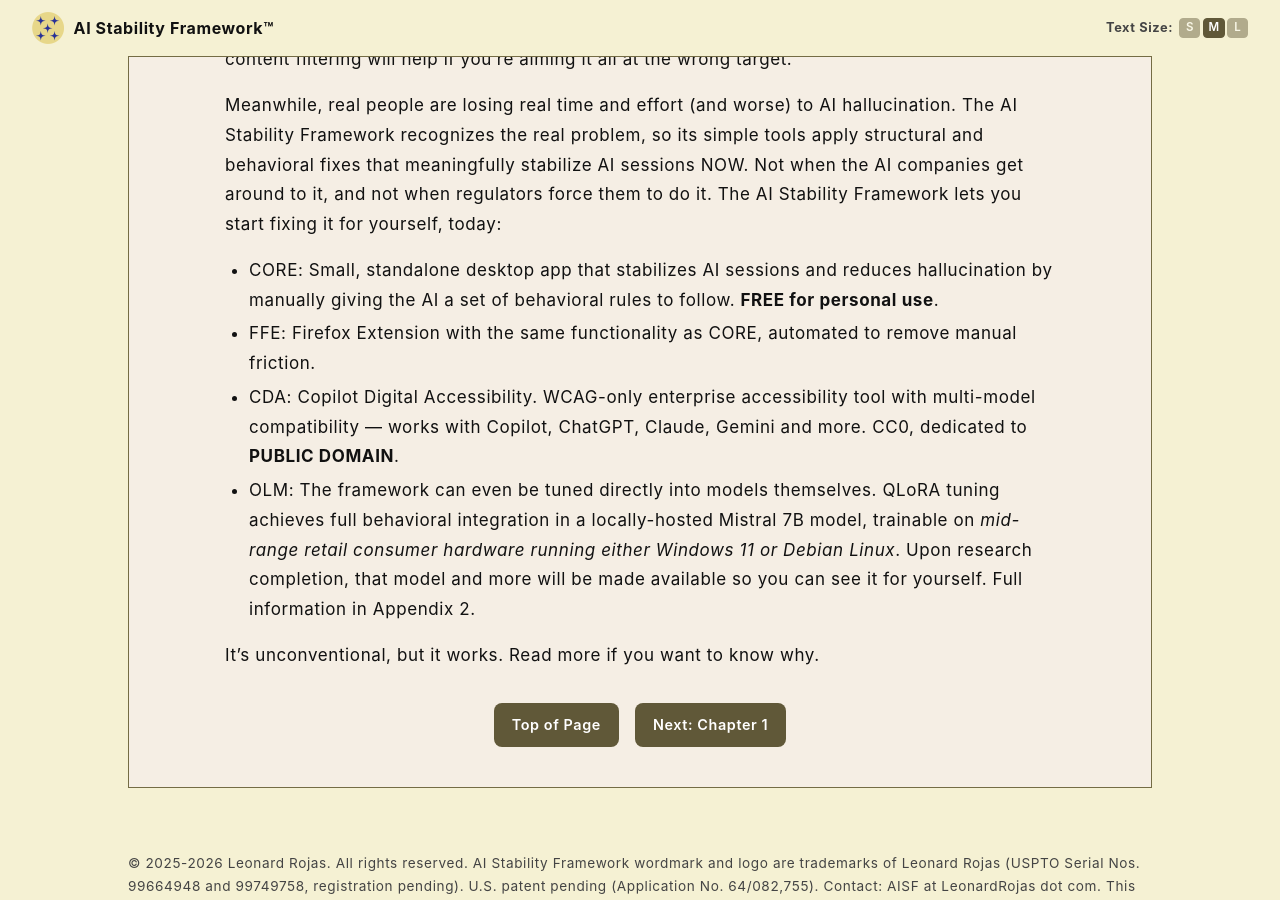
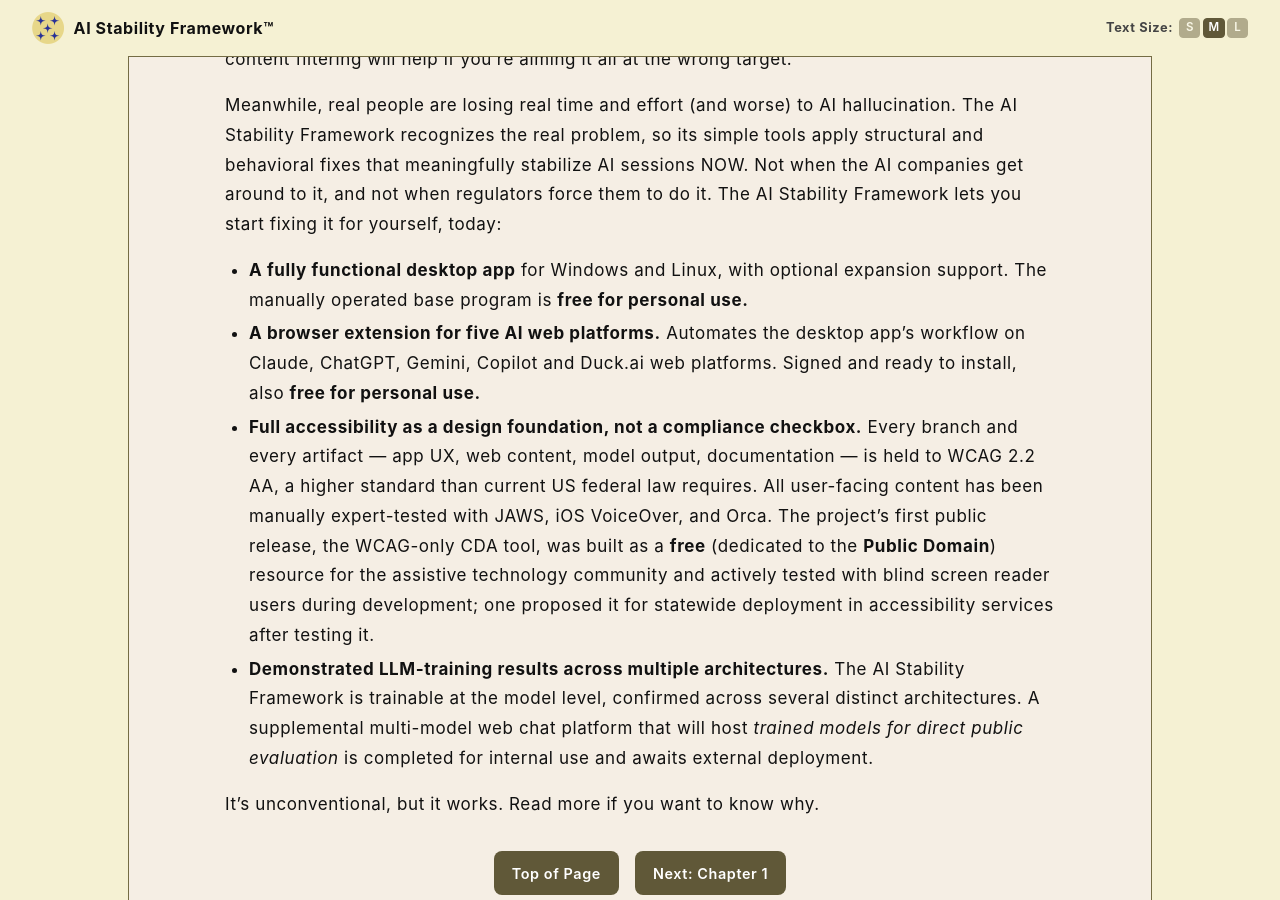
Before and after one commit to rojaslen/AISF-WEB, a Jekyll site: the page built from index.md, in a window 1280 px wide and 900 px high, scrolled down 1506 px. Built offline with Jekyll 4.4.1, drawn with Linux system fonts in a browser that asks for light colours; some web fonts are replaced.

Commit message:
Update index.md

```diff
--- a/index.md
+++ b/index.md
@@ -49,10 +49,10 @@
 
 Meanwhile, real people are losing real time and effort (and worse) to AI hallucination. The AI Stability Framework recognizes the real problem, so its simple tools apply structural and behavioral fixes that meaningfully stabilize AI sessions NOW. Not when the AI companies get around to it, and not when regulators force them to do it. The AI Stability Framework lets you start fixing it for yourself, today:
 
-  - CORE: Small, standalone desktop app that stabilizes AI sessions and reduces hallucination by manually giving the AI a set of behavioral rules to follow. **FREE for personal use**.
-  - FFE: Firefox Extension with the same functionality as CORE, automated to remove manual friction.
-  - CDA: Copilot Digital Accessibility. WCAG-only enterprise accessibility tool with multi-model compatibility — works with Copilot, ChatGPT, Claude, Gemini and more. CC0, dedicated to **PUBLIC DOMAIN**.
-  - OLM: The framework can even be tuned directly into models themselves. QLoRA tuning achieves full behavioral integration in a locally-hosted Mistral 7B model, trainable on *mid-range retail consumer hardware running either Windows 11 or Debian Linux*. Upon research completion, that model and more will be made available so you can see it for yourself. Full information in Appendix 2.
+- **A fully functional desktop app** for Windows and Linux, with optional expansion support. The manually operated base program is **free for personal use.**
+- **A browser extension for five AI web platforms.** Automates the desktop app's workflow on Claude, ChatGPT, Gemini, Copilot and Duck.ai web platforms. Signed and ready to install, also **free for personal use.**
+- **Full accessibility as a design foundation, not a compliance checkbox.** Every branch and every artifact — app UX, web content, model output, documentation — is held to WCAG 2.2 AA, a higher standard than current US federal law requires. All user-facing content has been manually expert-tested with JAWS, iOS VoiceOver, and Orca. The project's first public release, the WCAG-only CDA tool, was built as a **free** (dedicated to the **Public Domain**) resource for the assistive technology community and actively tested with blind screen reader users during development; one proposed it for statewide deployment in accessibility services after testing it.
+- **Demonstrated LLM-training results across multiple architectures.** The AI Stability Framework is trainable at the model level, confirmed across several distinct architectures. A supplemental multi-model web chat platform that will host *trained models for direct public evaluation* is completed for internal use and awaits external deployment.
 
 It's unconventional, but it works. Read more if you want to know why.
 
```
